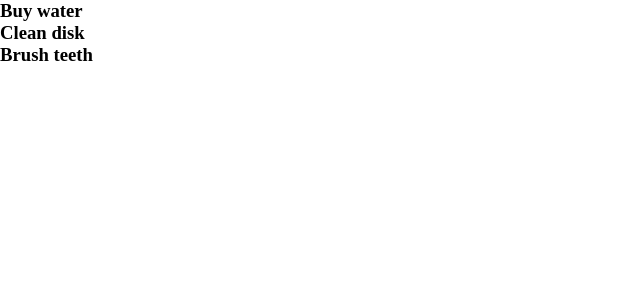
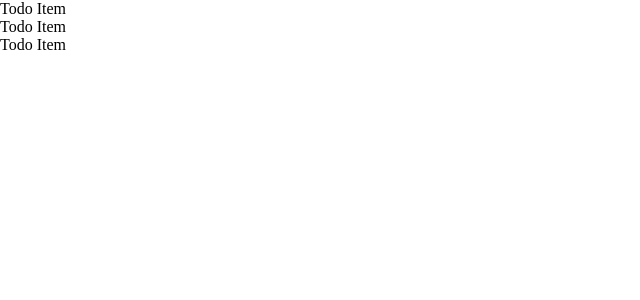
Before and after one commit to webroyit/f1vjs3-FirstVue, a Vue app: page / in a window 1280 px wide. Shown: the top 300 px of the page, without its empty margins (0-640 px from the left). Built offline with nearby package versions, Linux system fonts and the light colour scheme.

Commit message:
Set up TodoItem page

```diff
--- /dev/null
+++ b/src/components/TodoItem.vue
@@ -0,0 +1,16 @@
+<template>
+    <div>
+        <p>Todo Item</p>
+    </div>
+</template>
+
+<script>
+
+export default {
+    name: "TodoItem"
+}
+</script>
+
+<style scoped>
+
+</style>
--- a/src/components/Todos.vue
+++ b/src/components/Todos.vue
@@ -3,14 +3,19 @@
         <!-- v-bind to add key -->
         <!-- v-for to loop through array  -->
         <div v-bind:key="todo.id" v-for="todo in todos">
-            <h3>{{todo.title}}</h3>
+            <TodoItem />
         </div>
     </div>
 </template>
 
 <script>
+import TodoItem from "./TodoItem.vue";
+
 export default {
     name: "Todos",
+    components: {
+        TodoItem
+    },
     // get the data from another component
     props: ["todos"]
 }
```
